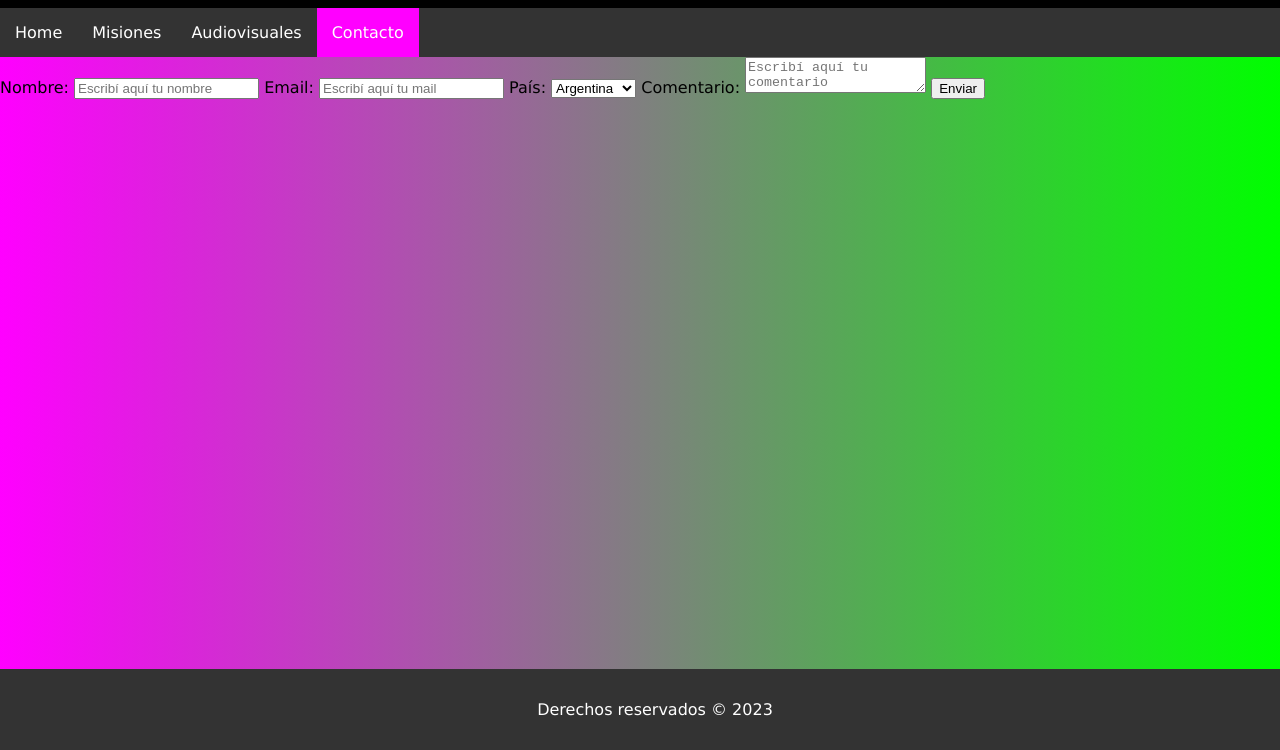
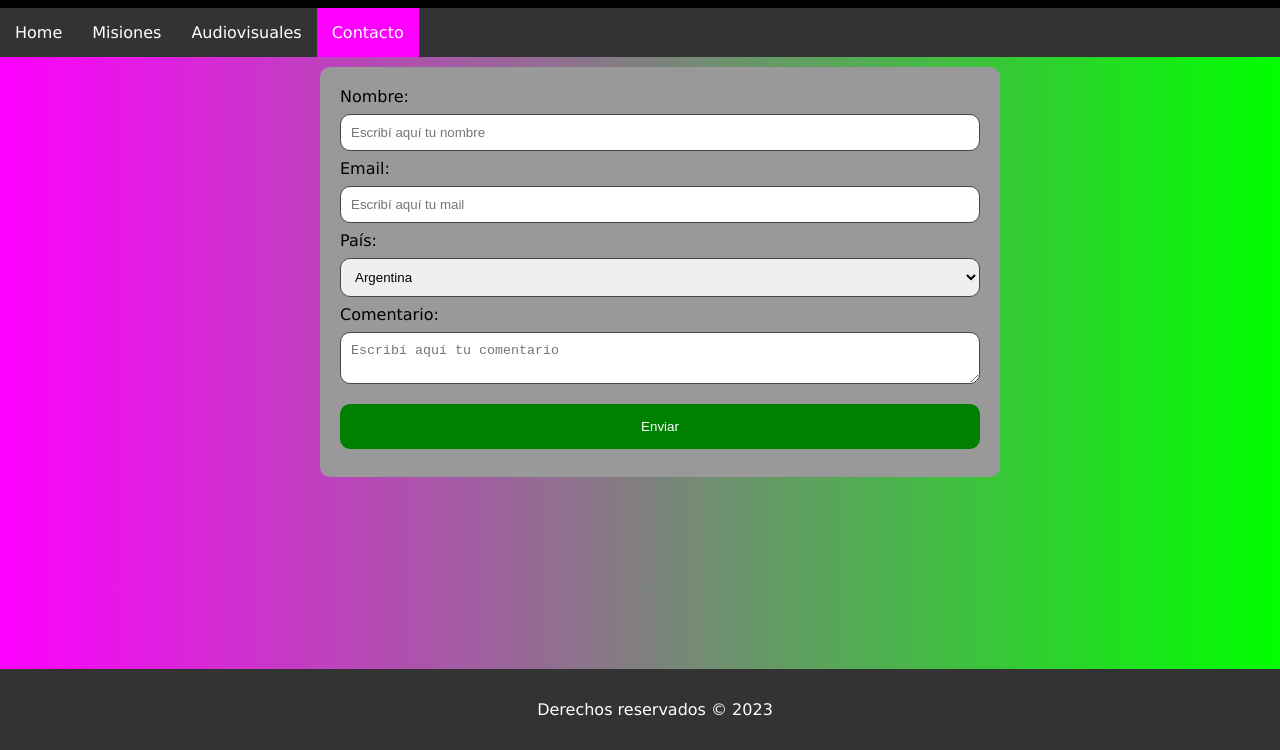
Before and after one commit to ivanleonel17/ProyectoHTML-CSS1, a plain HTML site: page contacto.html in a window 1280 px wide. Shown: the part 50-800 px from the top of the page. Drawn offline with Linux system fonts and the light colour scheme.

Commit message:
estilos contacto.css

```diff
--- a/contacto.html
+++ b/contacto.html
@@ -6,21 +6,17 @@
     <meta http-equiv="X-UA-Compatible" content="IE=edge">
     <meta name="viewport" content="width=device-width, initial-scale=1.0">
     <link rel="shortcut icon" href="favicon.ico" type="image/x-icon">
-    <title>Z4X, el robot</title>
-
-    <!-- Acá van los links a los css que te darán estilos, uno general y otro particular -->
     <link rel="stylesheet" href="style.css">
     <link rel="stylesheet" href="/styles/contacto.css">
+    <title>Z4X, el robot</title>
 </head>
 
 <body>
 
-    <!-- Este es el título y la navegación -->
     <header>
         <h1>Z4X, el robot</h1>
         <nav>
             <ul>
-                <!-- El que tiene el clase active es donde estás parado y te ayuda a darle estilo especial -->
                 <li><a href="index.html">Home</a></li>
                 <li><a href="misiones.html">Misiones</a></li>
                 <li><a href="audiovisuales.html">Audiovisuales</a></li>
@@ -29,9 +25,7 @@
         </nav>
     </header>
 
-
-    <!-- Este es el formulario de contacto -->
-    <div>
+    <div class="contenedor">
         <form>
             <label for="nombre">Nombre: </label>
             <input type="text" id="nombre" name="nombre" placeholder="Escribí aquí tu nombre" required minlength="3">
@@ -59,7 +53,7 @@
         </form>
     </div>
 
-    <!-- Este es el footer (la parte del final de la página) -->
+
     <footer>
         <p>Derechos reservados &copy; 2023</p>
     </footer>
--- a/styles/contacto.css
+++ b/styles/contacto.css
@@ -0,0 +1,40 @@
+.contenedor{
+    background-color: #999;
+    border-radius: 10px;
+    margin: 10px 0;
+    padding: 20px;
+    width: 50%;
+    position: relative;
+    left: 25%;
+}
+
+input[type="text"],
+input[type="email"],
+select,
+textarea{
+    width: 100%;
+    padding: 10px;
+    margin: 8px 0;
+    border: 1px solid rgb(70, 70, 70);
+    border-radius: 10px;
+    box-sizing: border-box;
+}
+
+input[type="submit"]{
+    width: 100%;
+    background-color: green;
+    color: white;
+    padding: 15px 20px;
+    margin: 8px 0;
+    border: none;
+    border-radius: 10px;
+    cursor: pointer;
+}
+
+textarea:focus,input:focus{
+    background-color: rgb(255, 209, 252);
+}
+
+input[type="submit"]:hover{
+    background-color: rgb(21, 207, 64);
+}
```
